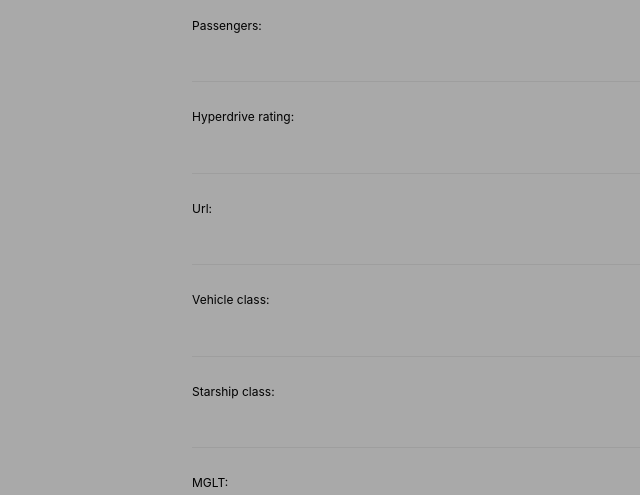
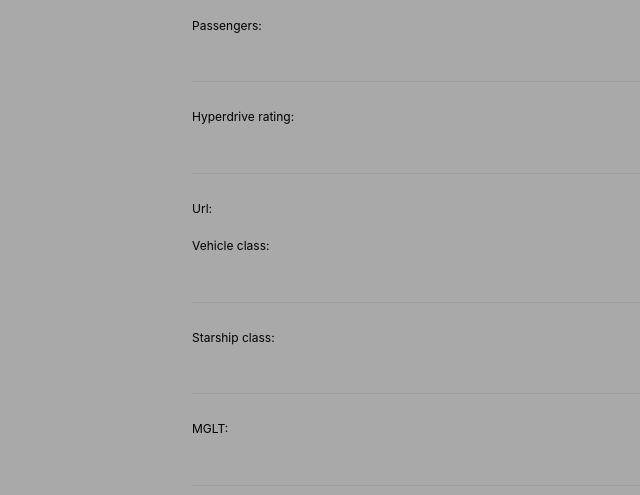
Before and after one commit to danny-shindel/spacecrafts, a Django app: template main_app/templates/spacecrafts/form.html in a window 1280 px wide. Shown: the part 889-1384 px from the top of the page, without its empty margins (0-640 px from the left). Run offline with Django 3.2, Linux system fonts and the light colour scheme; the template is opened without the code that fills it: values that come from a table or form of the project are taken from there, others are empty.

Commit message:
url form

```diff
--- a/main_app/forms.py
+++ b/main_app/forms.py
@@ -4,4 +4,5 @@ from .models import Craft
 class CraftForm(ModelForm):
     class Meta:
         model = Craft
-        fields = "__all__"
+        # fields = ['cargo_capacity', 'consumables', 'cost_in_credits', 'crew', 'length', 'manufacturer', 'max_atmosphering_speed', 'model', 'name', 'passengers', 'hyperdrive_rating', 'vehicle_class', 'starship_class', 'MGLT', 'sell_price', 'condition', 'description', 'mileage']
+        fields= '__all__'
--- a/main_app/static/css/style.css
+++ b/main_app/static/css/style.css
@@ -30,3 +30,7 @@ label{
 .page-footer {
   background-color: darkolivegreen;
 }
+
+ #id_url{
+  display: none;
+}
```
